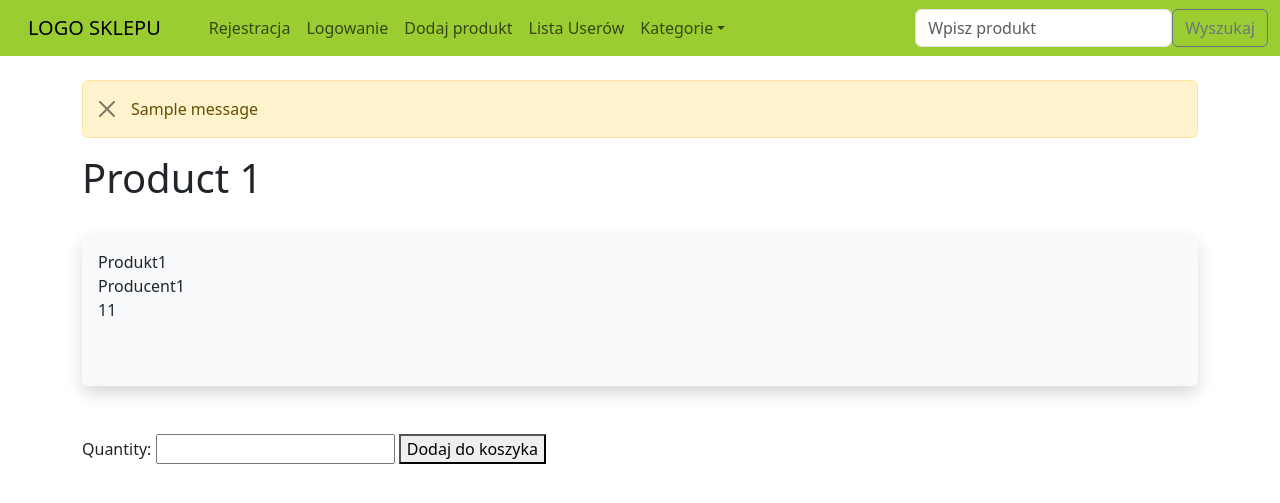
After one commit to PrzybyszB/SklepZoo, a Flask app: page /product/1 in a window 1280 px wide. The commit adds this page. Shown: the top 503 px of the page. Run offline with Flask 3, Linux system fonts and the light colour scheme; tables that the repository leaves empty hold one stand-in row (values such as "Sample post"); one stand-in notice (Sample message) is shown.

Commit message:
Addin products to cart WIP

```diff
--- a/app.py
+++ b/app.py
@@ -3,7 +3,7 @@ from flask_migrate import Migrate
 from flask_login import UserMixin, LoginManager, login_user, login_required, logout_user, current_user
 from flask_sqlalchemy import SQLAlchemy
 from datetime import datetime
-from webforms import LoginForm, UserForm, ProductForm, CategoryForm
+from webforms import LoginForm, UserForm, ProductForm, CategoryForm, Order_detailForm
 from werkzeug.security import generate_password_hash, check_password_hash
 from sqlalchemy.orm import relationship
 
@@ -235,23 +235,64 @@ def update(user_id):
 
 
 @app.route('/cart', methods=['GET', 'POST'])
-@login_required
 def cart():
+    cart_items = session['cart']
     form = ProductForm()
-    cart_items = []
+    if not cart_items:
+        cart_items = []
+        session['cart'] = []
     if 'cart' in session:
         products_in_cart_ids = session['cart']
         if products_in_cart_ids:
             cart_items = Products.query.filter(Products.product_id.in_(products_in_cart_ids)).all()
-    if not cart_items:
-        session['cart'] = []
     return render_template("cart.html", form=form, cart_items=cart_items)
 
 
-    # TODO SESSION tylko widok ze strony, jebac db
+@app.route('/product/<int:product_id>', methods=['GET', 'POST'])
+def product(product_id):
+    form1 = ProductForm()
+    form2 = Order_detailForm()
+    product = Products(product_id = 2, product_name ='Produkt1', cost = 11, producent="Producent1", data_added=datetime.utcnow(), category_id = 1)
+    if 'cart' not in session:
+        session['cart'] = []
+    if form2.validate_on_submit():
+        # quantity_of_product = Orders_detail(quantity_of_product = form2.quantity_of_product.data)
+        if 'cart' in session:
+            if not any(product.product_id in x for x in session['cart']):
+                session['cart'].append(product_id)
+            elif any(product.product_id in d for d in session['cart']):
+                flash("Ten produkt jest już w koszyku")
+                # for d in session['cart']:
+                #     d.update((k, form2.quantity_of_product.data) for k, v in d.items() if k == product.product_name)
+        else:
+            session['cart'] = [{product.product_id: Order_detailForm.quantity_of_product.data}]
+        return redirect(url_for("cart",
+                           product = product,
+                           product_id=product_id,
+                           form1 = form1,
+                           form2 = form2))
+    return render_template("product.html",
+                           product = product,
+                           product_id=product_id,
+                           form1 = form1,
+                           form2 = form2)
 
+
+
+    # if form2.validate_on_submit():
+    #     if 'cart' in session:
+    #         if not any(product.product_name in d for d in session['cart']):
+    #             session['cart'].append({{product.product_name: form2.quantity_of_product.data}})
+    #         elif any(product.product_name in d for d in session['cart']):
+    #             for d in session['cart']:
+    #                 d.update((k, form2.quantity_of_product.data) for k, v in d.items() if k == product.product_name)
+    #     else:
+    #         session['cart'] = [{product.product_name: Orders_detail.quantity_of_product.data}]
+    # return redirect(url_for('products', form1=form1, form2=form2, product=product))
+
+
+@app.route('/order', methods=["GET","POST"])
 @login_required
-@app.route('/order', methods=["GET","POST"])
 def order():
 
     # TODO ORDERS i ORDER DETAIL, sciagam dane z session, zatwierdzam i wpierdalam do bazy danych Orders i Order details
@@ -322,7 +363,6 @@ class Products(db.Model):
     data_added = db.Column(db.DateTime, default=datetime.utcnow)
     category_id = db.Column(db.Integer, db.ForeignKey('category.category_id'), nullable=False,)
     order_detail_relationship = db.relationship('Orders_detail', backref='products', lazy=True)
-
 
 class Orders(db.Model):
     order_id = db.Column(db.Integer, primary_key=True)
@@ -403,19 +443,22 @@ praktyka
 
     #TODO LIST
 
+    # Ustawic cart session timeout - na np 1 dzien. Ogarnac zeby session sie nie resetowało co odswiezenie strony
     # Tworze produkt, robie przy produkcie add to koszyk przenosi mnie do koszyka
-    # Zająć się koszykiem produktów
+    # Zająć się dodawaniem produktu do koszyka
     # Ustawić żeby produkty układały sie w kolejnośći ID/ żeby ich ID sie resetowało
     # BACKUP bazy danych zrobić (skopiować sobie po zrobieniu bazy userów i produktów)
     # Kiedy dodajemy kategorie niech, dodaje sie automatycznie do SelectField i do navbaru
     # Entity schema (nazwy encji powinny byc w pojedynczej), ERD online(zapytac Adama w czym robił)
+    # JWT - tokeny/typy autoryzacji do ogarnięcia
+
 
 # Pomysł byka na koszyk
 '''
 Robisz jakiś endpoint np /add-to-cart przyjmujący POST
-Na stronie robisz JavaScript który wykonuje asynchroniczny request (tj. taki który nie przeładowuje strony) tzn. AJAX
-endpoint /add-to-cart dostaje sesje usera (czy to możliwe?), produkt oraz ilość i dodaje mu te dane do jego słownika sesji
-endpoint zwraca JSON z aktualnym koszykiem usera
+Na stronie robisz JavaScript który wykonuje asynchroniczny request (tj. taki który nie przeładowuje strony)
+tzn. AJAX endpoint /add-to-cart dostaje sesje usera (czy to możliwe?), produkt oraz ilość i dodaje mu te dane
+do jego słownika sesji endpoint zwraca JSON z aktualnym koszykiem usera
 '''
 
 
--- /dev/null
+++ b/templates/product.html
@@ -0,0 +1,34 @@
+{% extends 'base.html' %}
+
+{% block content %}
+
+{% for message in
+    get_flashed_messages() %}
+
+      <div class="alert alert-warning alert-dismissible fade show" role="alert">
+          {{ message }}
+          <button type="button" class="btn-close" data-bs-dismiss="alert" aria-label="Close"></button>
+      </div>
+  {% endfor %}
+
+<h1> Product {{ product_id }}</h1>
+</br>
+
+
+<div class="shadow p-3 mb-5 bg-body-tertiary rounded">
+    {{ product.product_name }}</br>
+    {{ product.producent }}</br>
+    {{ product.cost }}</br>
+
+    <br></br>
+</div>
+<form method="POST" action="{{ url_for('product', product_id=product.product_id) }}">
+    {{ form2.hidden_tag() }}
+    <label for="quantity">Quantity:</label>
+    {{ form2.quantity_of_product(size=5, type="number", step=1) }}
+    <button type="submit">Dodaj do koszyka</button>
+</form>
+
+
+
+{% endblock %}
--- a/templates/products.html
+++ b/templates/products.html
@@ -16,10 +16,10 @@ Produkty
         {{ our_product.data_added }}
         {{ our_product.category_id }}
         </br>
+        <a href="{{ url_for('product') }}" class="btn btn-secondary btn-sm">Dodaj do koszyka</a>
         </td>
         </tr>
     {% endfor %}
     </table>
     <a href="{{ url_for('add_product') }}" class="btn btn-secondary btn-sm">Dodaj Produkt</a>
-
 {% endblock %}
--- a/webforms.py
+++ b/webforms.py
@@ -44,6 +44,6 @@ class CategoryForm(FlaskForm):
     category_name = StringField("Nazwa Kategorii", validators=[DataRequired()])
     submit = SubmitField("Dodaj Kategorie")
 
-class Orders_detail(FlaskForm):
-    quantity_of_products = IntegerField('Ilość', validators=[DataRequired(), NumberRange(min=1)])
-    submit = SubmitField('Dodaj do koszyka')
+class Order_detailForm(FlaskForm):
+    quantity_of_product = IntegerField('Ilość', validators=[DataRequired(), NumberRange(min=1)])
+    submit = SubmitField("Dodaj do koszyka")
```
Also changed, not shown: templates/cart.html (+10 -10 lines).
